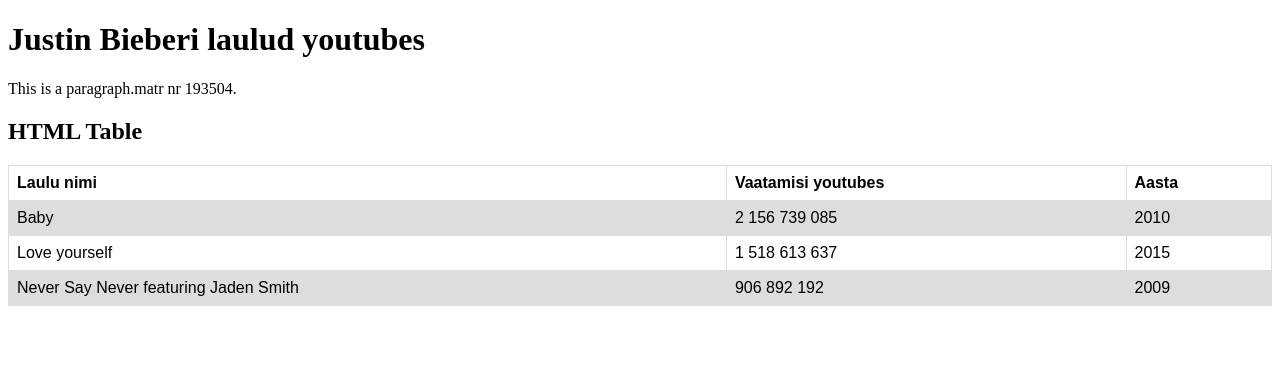
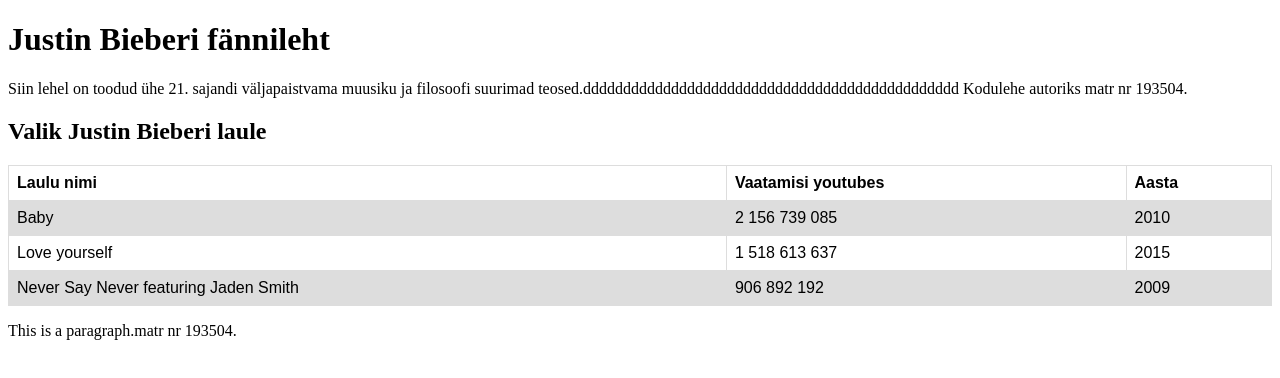
Before and after one commit to mcbasketball/koduleht, a plain HTML site: page index.html in a window 1280 px wide. Drawn offline with Linux system fonts and the light colour scheme.

Commit message:
Update index.html

```diff
--- a/index.html
+++ b/index.html
@@ -5,8 +5,8 @@
 </head>
 <body>
 
-<h1>Justin Bieberi laulud youtubes</h1>
-<p>This is a paragraph.matr nr 193504.</p>
+<h1>Justin Bieberi fännileht</h1>
+<p>Siin lehel on toodud ühe 21. sajandi väljapaistvama muusiku ja filosoofi suurimad teosed.ddddddddddddddddddddddddddddddddddddddddddddddd  Kodulehe autoriks matr nr 193504.</p>
 
 <style>
 table {
@@ -28,7 +28,7 @@ tr:nth-child(even) {
 </head>
 <body>
 
-<h2>HTML Table</h2>
+<h2>Valik Justin Bieberi laule</h2>
 
 <table>
   <tr>
@@ -53,5 +53,7 @@ tr:nth-child(even) {
   </tr>
 </table>
 
+<p>This is a paragraph.matr nr 193504.</p>
+
 </body>
 </html>
```
